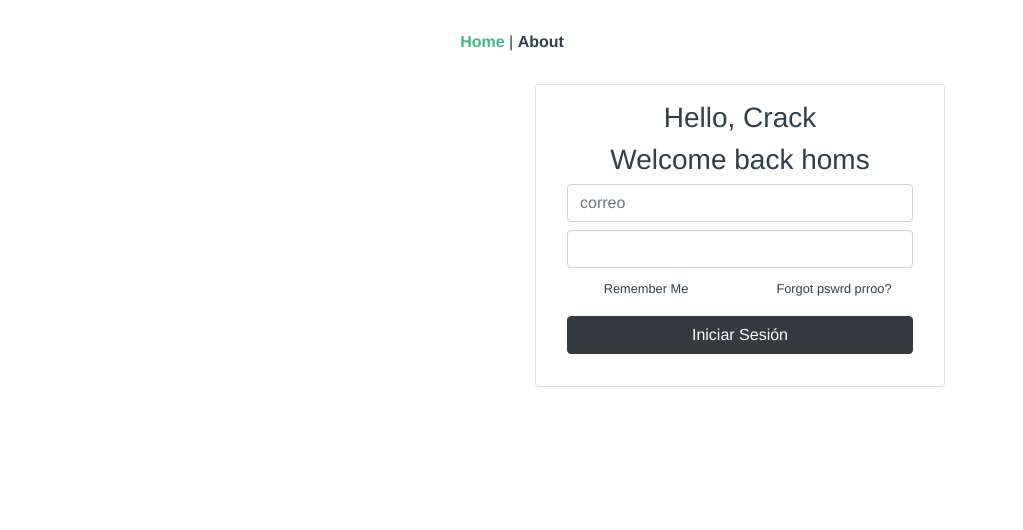
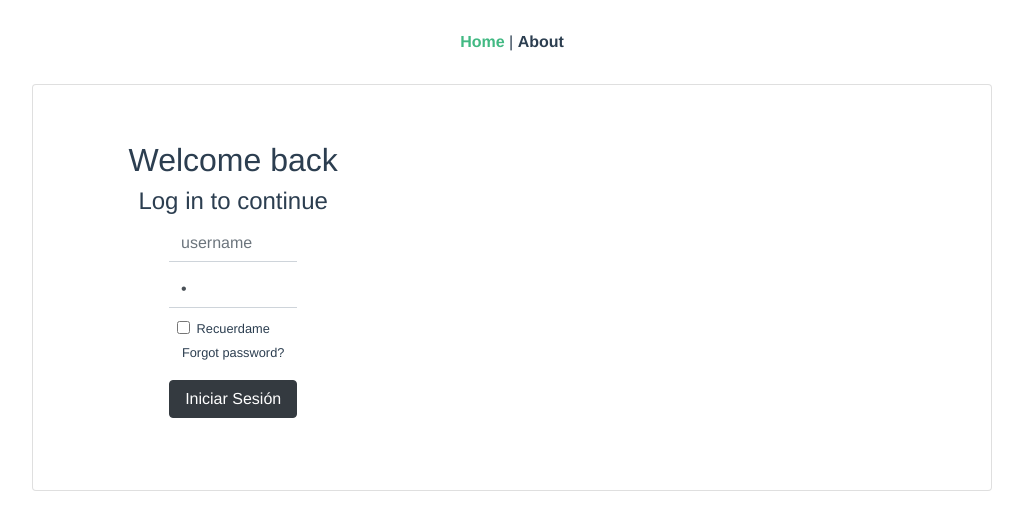
Before and after one commit to danHeron1/148781, a Vue app in the folder practiquishaa_vue/: page / in a window 1280 px wide. Shown: the top 530 px of the page, without its empty margins (128-1151 px from the left). Built offline with nearby package versions, Linux system fonts and the light colour scheme.

Commit message:
Seguirle al sign up
esta confusillo

```diff
--- a/practiquishaa_vue/src/components/LoginForm.vue
+++ b/practiquishaa_vue/src/components/LoginForm.vue
@@ -1,18 +1,18 @@
 <template>
   <section>
-    <h3>Hello, Crack</h3>
-    <h3>Welcome back homs</h3>
+
     <div class="col form-group">
       <input
         type="email"
-        placeholder="correo"
+        placeholder="username"
         class="form-control mb-2"
-        v-model="user.email"
+        style="border-left-width: 0px;border-top-width: 0px;border-right-width: 0px; border-radius: 0.01rem;"
       >
       <input
-        type="pswd"
+        type="password"
         placeholder="contraseña"
         class="form-control mb-2"
+        style="border-left-width: 0px;border-top-width: 0px;border-right-width: 0px; border-radius: 0.01rem;"
         v-model="user.password"
         @keypress.enter="login"
       >
@@ -20,12 +20,19 @@
       <div class="form-group">
         <div class="row">
           <div class="col">
-            <small>Remember Me</small>
+            <input
+              class="form-check-input"
+              type="checkbox"
+              value=""
+              id="defaultCheck1"
+              style="/*! padding-top: 10vh; */margin: 6px -18px 13px -15px;"
+            >
+            <small>Recuerdame</small>
           </div>
 
           <div class="col">
 
-            <small>Forgot pswrd prroo?</small>
+            <small>Forgot password?</small>
           </div>
 
         </div>
@@ -33,7 +40,7 @@
       </div>
 
       <button
-        class="btn btn-purple btn-dark btn-block"
+        class="btn btn-dark btn-purple btn-block"
         @click='login'
       >Iniciar Sesión</button>
 
--- a/practiquishaa_vue/src/views/Login.vue
+++ b/practiquishaa_vue/src/views/Login.vue
@@ -1,13 +1,23 @@
 <template>
   <div class="login container1 ">
     <div class="card p-3">
+
       <div class="row">
+        <div
+          class="col-5"
+          style="padding: 5vh;"
+        >
+          <h2>Welcome back</h2>
+          <h4>Log in to continue</h4>
+          <LoginForm style="margin: 0vh 10vh;"></LoginForm>
+        </div>
         <div class="col">
-          <LoginForm></LoginForm>
+
         </div>
       </div>
     </div>
   </div>
+
 </template>
 
 <script lang="js">
@@ -23,10 +33,6 @@ export default {
 
 <style lang="scss">
 .container1 {
-  width: 55vh;
-  padding-right: 15px;
-  padding-left: 15px;
-  margin-right: 15%;
-  margin-left: auto;
+  margin: 0vh 20vh 0vh 20vh;
 }
 </style>
```
Also changed, not shown: practiquishaa_vue/src/assets/ubhgrenjihvf.png (added).
